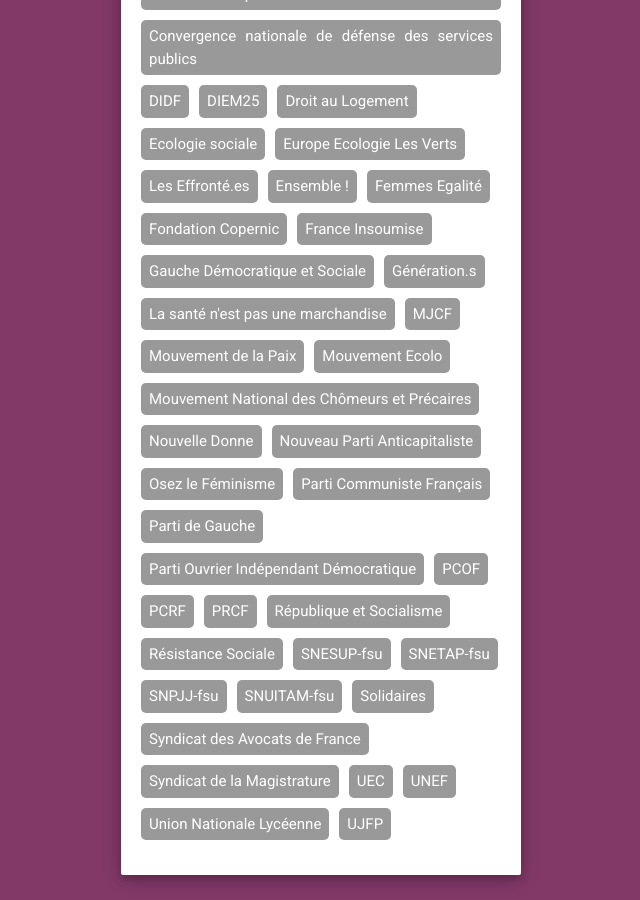
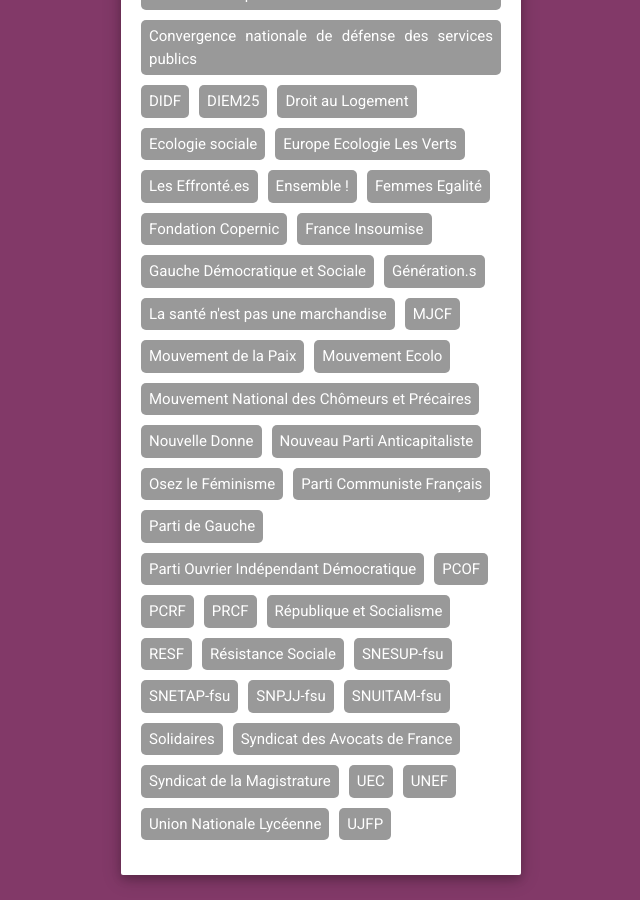
Before and after one commit to tonygoussot/mareepopulaire, a Jekyll site: the page built from index.html, in a window 1280 px wide and 900 px high, scrolled down 2167 px. Shown: the whole window, without its empty margins (524-1164 px from the left). Built offline with Jekyll 4.4.1, drawn with Linux system fonts in a browser that asks for light colours.

Commit message:
ajout resf

```diff
--- a/_data/signataires.yml
+++ b/_data/signataires.yml
@@ -41,6 +41,7 @@
 - nom: PCRF
 - nom: PRCF
 - nom: République et Socialisme
+- nom: RESF
 - nom: Résistance Sociale
 - nom: SNESUP-fsu
 - nom: SNETAP-fsu
```
